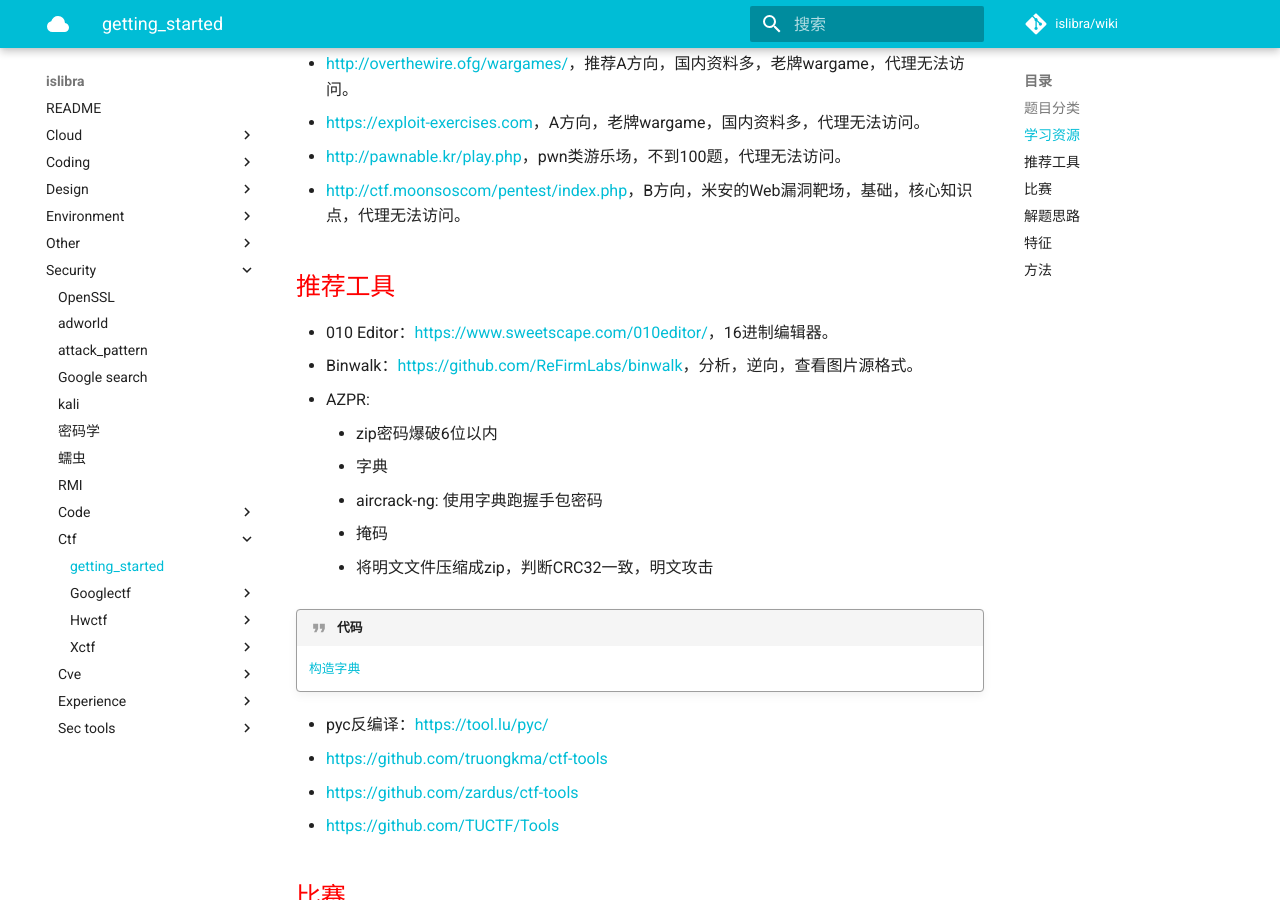
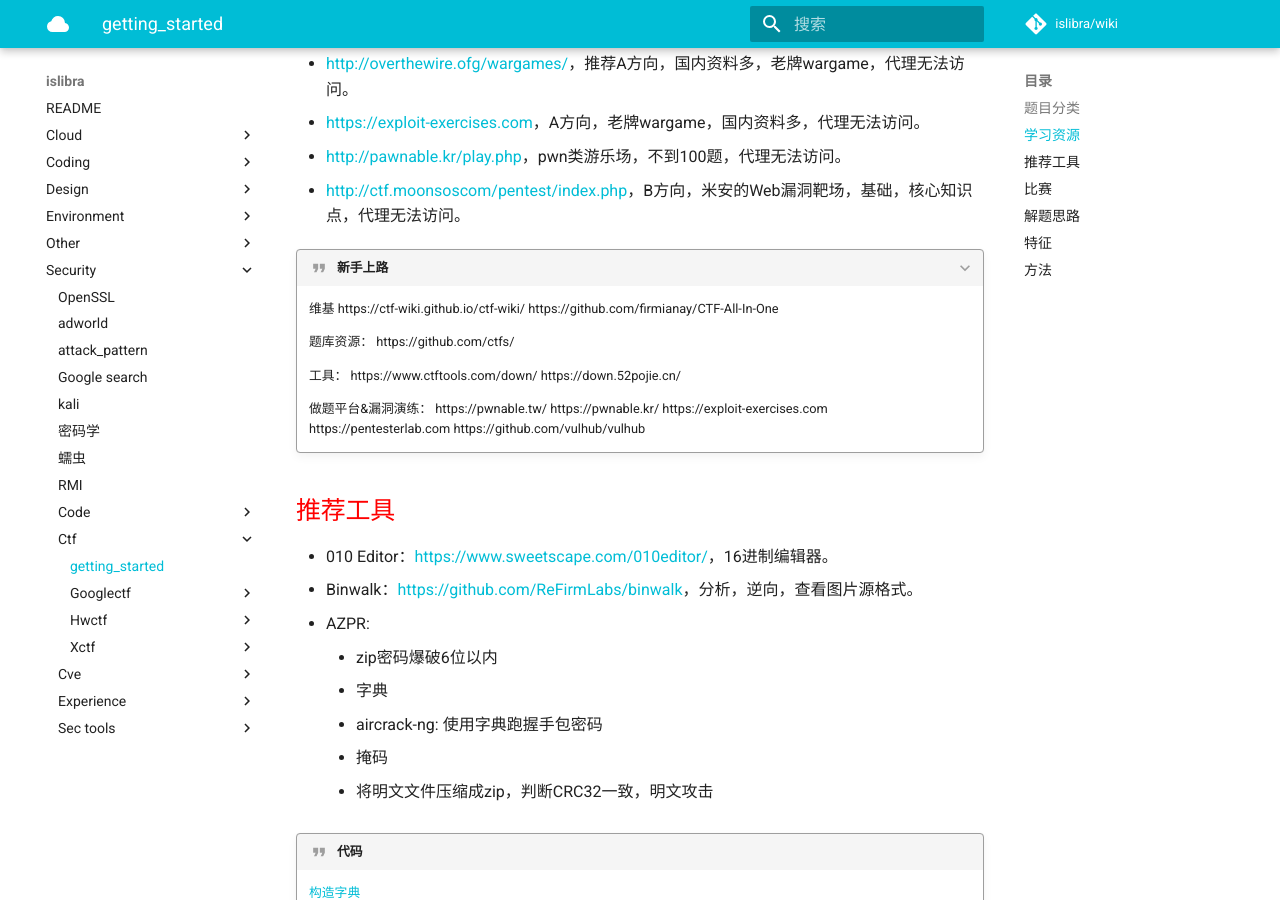
Before and after one commit to islibra/wiki, an MkDocs documentation site: the page built from docs/security/ctf/getting_started.md, in a window 1280 px wide and 900 px high, scrolled down 851 px. Built offline with MkDocs 1.6.1 and Material for MkDocs 9.7.7, drawn with Linux system fonts in a browser that asks for light colours; comment, search, counter and statistics services are not loaded.

Commit message:
Update getting_started.md

```diff
--- a/docs/security/ctf/getting_started.md
+++ b/docs/security/ctf/getting_started.md
@@ -25,6 +25,26 @@
 - <https://exploit-exercises.com>，A方向，老牌wargame，国内资料多，代理无法访问。
 - <http://pawnable.kr/play.php>，pwn类游乐场，不到100题，代理无法访问。
 - <http://ctf.moonsoscom/pentest/index.php>，B方向，米安的Web漏洞靶场，基础，核心知识点，代理无法访问。
+
+???+ quote "新手上路"
+    维基
+    https://ctf-wiki.github.io/ctf-wiki/
+    https://github.com/firmianay/CTF-All-In-One
+
+    题库资源：
+    https://github.com/ctfs/
+
+    工具：
+    https://www.ctftools.com/down/
+    https://down.52pojie.cn/
+
+    做题平台&漏洞演练：
+    https://pwnable.tw/
+    https://pwnable.kr/
+    https://exploit-exercises.com
+    https://pentesterlab.com
+    https://github.com/vulhub/vulhub
+
 
 ## 推荐工具
 
```
